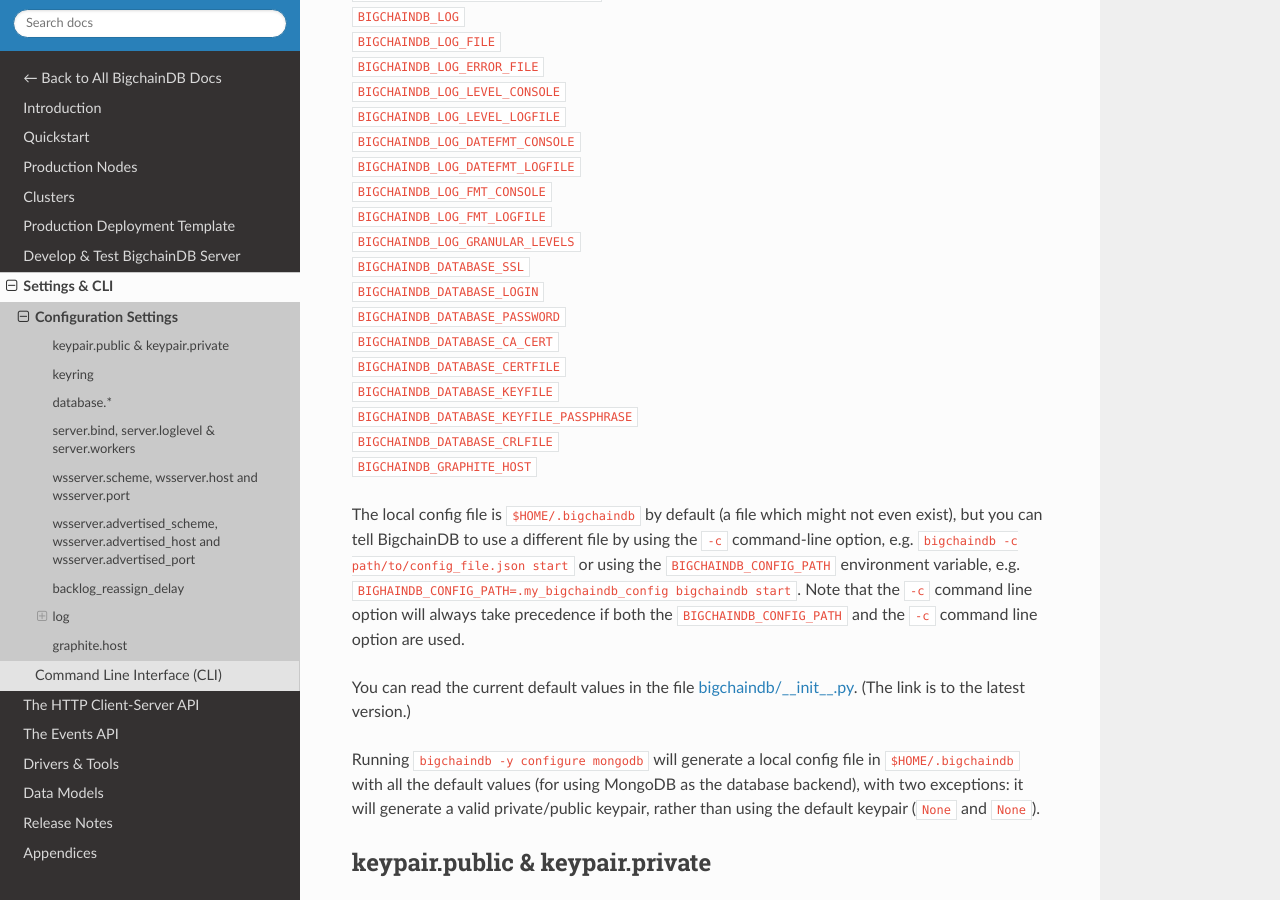
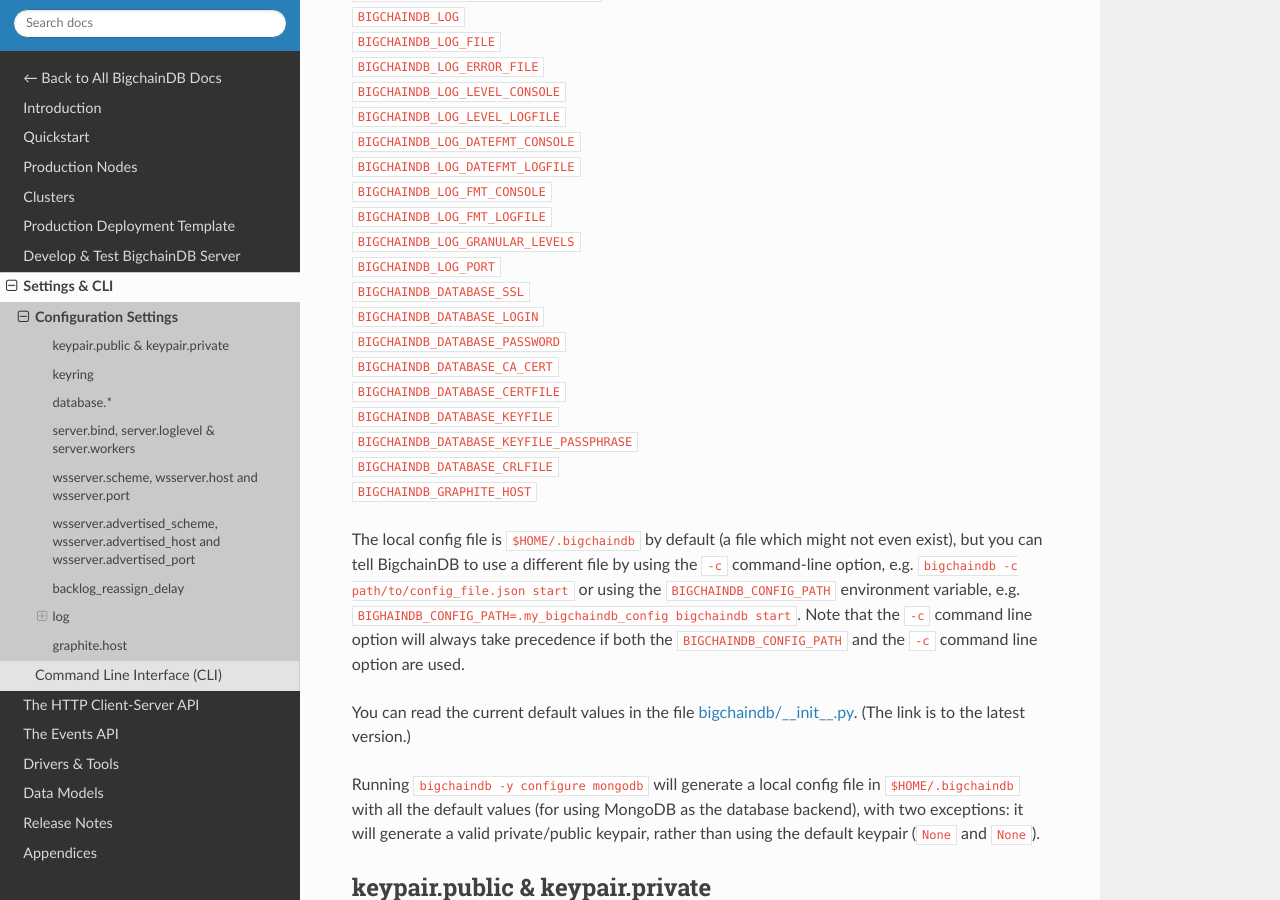
Before and after one commit to bigchaindb/bigchaindb, a Sphinx documentation site: the page built from docs/server/source/server-reference/configuration.md, in a window 1280 px wide and 900 px high, scrolled down 897 px. Built offline with Sphinx 7.4.7 and the Read the Docs theme 2.0.0, drawn with Linux system fonts in a browser that asks for light colours; pages that are not in the unit, such as notebooks, are missing from menus.

Commit message:
Updated server configuration docs.

````diff
--- a/docs/server/source/server-reference/configuration.md
+++ b/docs/server/source/server-reference/configuration.md
@@ -39,6 +39,7 @@
 `BIGCHAINDB_LOG_FMT_CONSOLE`<br>
 `BIGCHAINDB_LOG_FMT_LOGFILE`<br>
 `BIGCHAINDB_LOG_GRANULAR_LEVELS`<br>
+`BIGCHAINDB_LOG_PORT`<br>
 `BIGCHAINDB_DATABASE_SSL`<br>
 `BIGCHAINDB_DATABASE_LOGIN`<br>
 `BIGCHAINDB_DATABASE_PASSWORD`<br>
@@ -532,7 +533,7 @@
 }
 ```
 
-**Defaults to**: `"{}"`
+**Defaults to**: `{}`
 
 
 ### log.port
````
